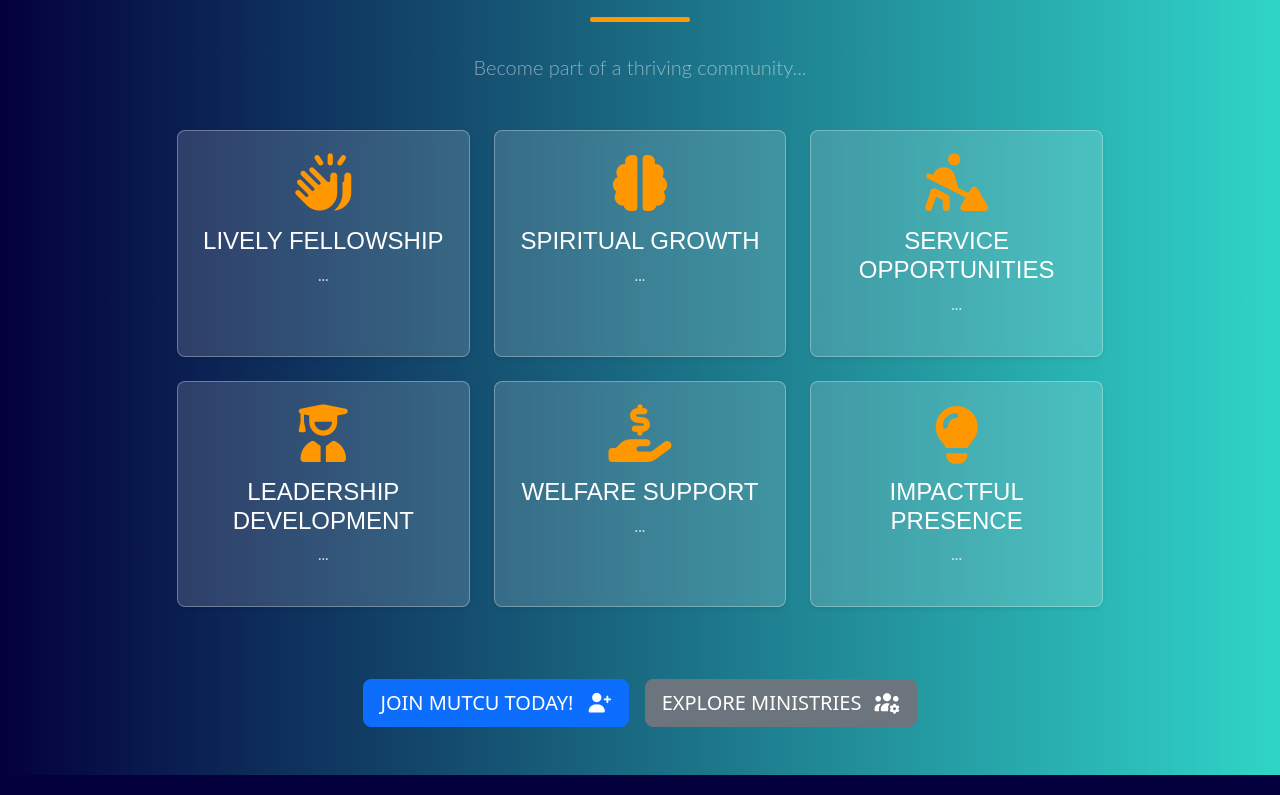
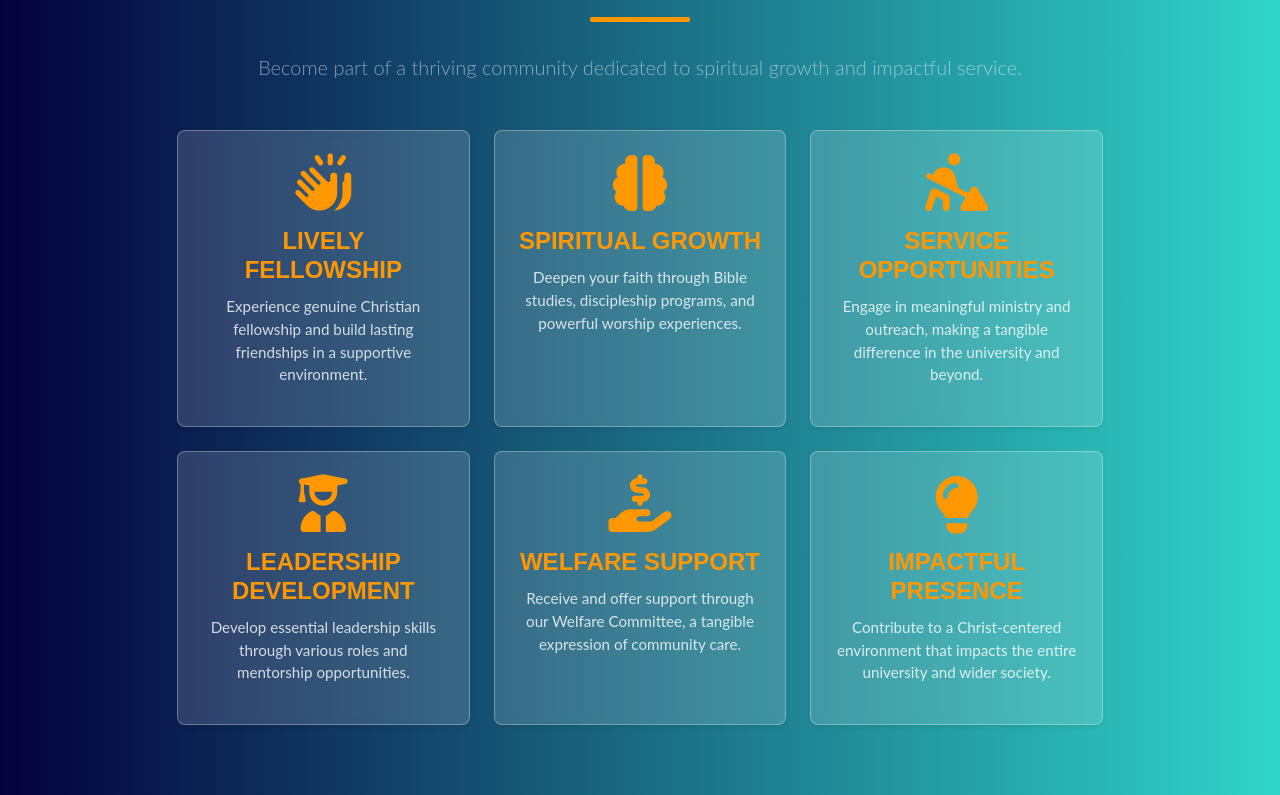
Before and after one commit to de-scientist/cu_site, a React (Vite) app: page /about in a window 1280 px wide. Shown: the part 5540-6335 px from the top of the page. Built offline with nearby package versions, Linux system fonts and the light colour scheme.

Commit message:
update the WhyJoin component

```diff
--- a/src/components/About/WhyJoin.tsx
+++ b/src/components/About/WhyJoin.tsx
@@ -1,54 +1,95 @@
+// WhyJoinMUTCU.tsx
 import React from "react";
-import { Link } from "react-router-dom";
 
-const benefits = [
-  { icon: "fa-hands-clapping", title: "Lively Fellowship", delay: 100 },
-  { icon: "fa-brain", title: "Spiritual Growth", delay: 200 },
-  { icon: "fa-person-digging", title: "Service Opportunities", delay: 300 },
-  { icon: "fa-user-graduate", title: "Leadership Development", delay: 400 },
-  { icon: "fa-hand-holding-dollar", title: "Welfare Support", delay: 500 },
-  { icon: "fa-lightbulb", title: "Impactful Presence", delay: 600 },
-];
+interface JoinBenefitProps {
+  iconClass: string;
+  title: string;
+  description: string;
+  aosDelay: number;
+}
+
+const JoinBenefitCard: React.FC<JoinBenefitProps> = ({ iconClass, title, description, aosDelay }) => {
+  return (
+    <div className="col-md-4 mb-4" data-aos="fade-up" data-aos-delay={aosDelay}>
+      <div className="join-benefit-card text-center p-4 rounded-3 shadow-sm h-100">
+        <i className={iconClass + " feature-icon mb-3"}></i>
+        <h4 className="card-title">{title}</h4>
+        <p>{description}</p>
+      </div>
+    </div>
+  );
+};
 
 const WhyJoin: React.FC = () => {
+  const benefits: JoinBenefitProps[] = [
+    {
+      iconClass: "fas fa-hands-clapping",
+      title: "lively Fellowship",
+      description:
+        "Experience genuine Christian fellowship and build lasting friendships in a supportive environment.",
+      aosDelay: 100,
+    },
+    {
+      iconClass: "fas fa-brain",
+      title: "Spiritual Growth",
+      description:
+        "Deepen your faith through Bible studies, discipleship programs, and powerful worship experiences.",
+      aosDelay: 200,
+    },
+    {
+      iconClass: "fas fa-person-digging",
+      title: "Service Opportunities",
+      description:
+        "Engage in meaningful ministry and outreach, making a tangible difference in the university and beyond.",
+      aosDelay: 300,
+    },
+    {
+      iconClass: "fas fa-user-graduate",
+      title: "Leadership Development",
+      description:
+        "Develop essential leadership skills through various roles and mentorship opportunities.",
+      aosDelay: 400,
+    },
+    {
+      iconClass: "fas fa-hand-holding-dollar",
+      title: "Welfare Support",
+      description:
+        "Receive and offer support through our Welfare Committee, a tangible expression of community care.",
+      aosDelay: 500,
+    },
+    {
+      iconClass: "fas fa-lightbulb",
+      title: "Impactful Presence",
+      description:
+        "Contribute to a Christ-centered environment that impacts the entire university and wider society.",
+      aosDelay: 600,
+    },
+  ];
+
   return (
     <section className="py-5 join-section text-white">
       <div className="container">
         <h2 className="section-title text-center text-white">Why Join MUTCU?</h2>
         <p className="text-center lead mb-5 text-white-50">
-          Become part of a thriving community...
+          Become part of a thriving community dedicated to spiritual growth and impactful service.
         </p>
-
         <div className="row justify-content-center">
           <div className="col-lg-10">
-
             <div className="row">
-              {benefits.map((item, i) => (
-                <div key={i} className="col-md-4 mb-4"
-                  data-aos="fade-up" data-aos-delay={item.delay}>
-
-                  <div className="join-benefit-card text-center p-4 rounded-3 shadow-sm h-100">
-                    <i className={`fas ${item.icon} feature-icon mb-3`}></i>
-                    <h4>{item.title}</h4>
-                    <p>...</p>
-                  </div>
-
-                </div>
+              {benefits.map((benefit, index) => (
+                <JoinBenefitCard key={index} {...benefit} />
               ))}
             </div>
-
           </div>
         </div>
-
-        <div className="text-center mt-5" data-aos="zoom-in" data-aos-delay="700">
-          <Link to="/contact" className="btn btn-primary btn-lg me-3">
+        <div className="text-center mt-5" data-aos="zoom-in" data-aos-delay={700}>
+          <a href="contact.html" className="btn btn-primary btn-lg me-3">
             Join MUTCU Today! <i className="fas fa-user-plus ms-2"></i>
-          </Link>
-          <Link to="/ministries" className="btn btn-secondary btn-lg">
+          </a>
+          <a href="ministries.html" className="btn btn-secondary btn-lg">
             Explore Ministries <i className="fas fa-users-cog ms-2"></i>
-          </Link>
+          </a>
         </div>
-
       </div>
     </section>
   );
```
